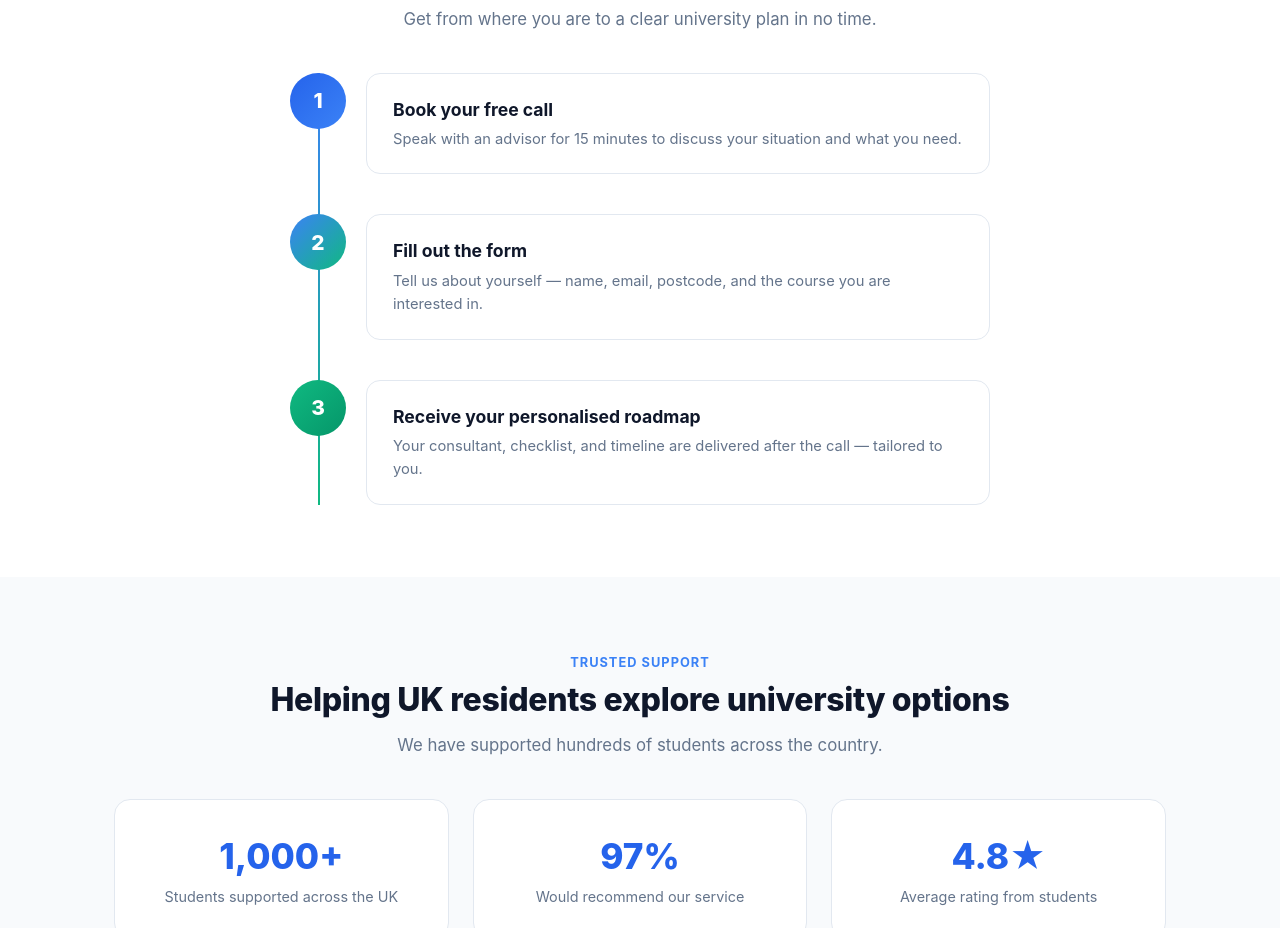
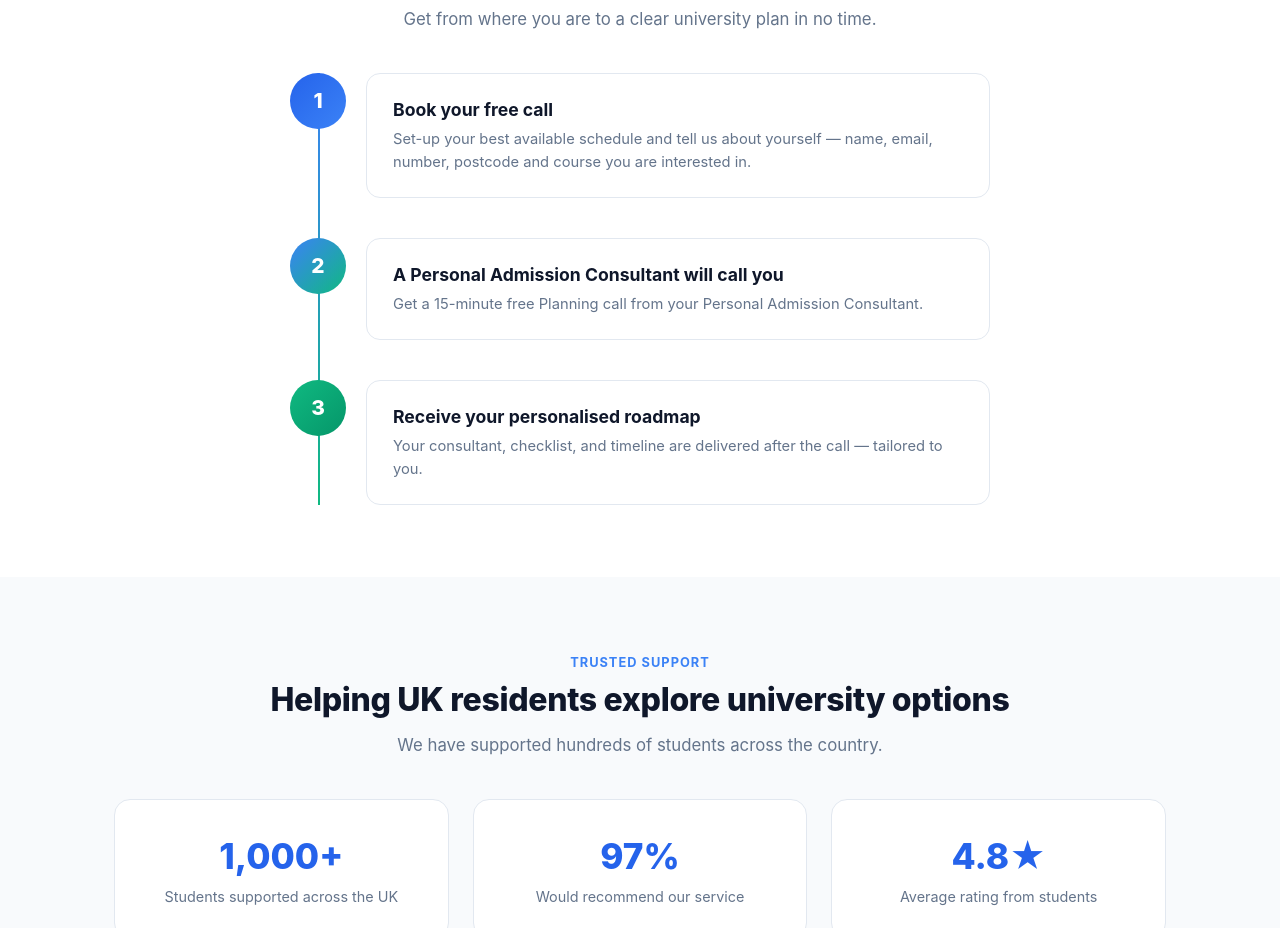
Before and after one commit to torche0713-oss/uk-university-support, a plain HTML site: page index.html in a window 1280 px wide. Shown: the part 1440-2368 px from the top of the page. Drawn offline with Linux system fonts and the light colour scheme.

Commit message:
Edited The Three simple steps

```diff
--- a/index.html
+++ b/index.html
@@ -832,14 +832,14 @@
           <div class="timeline-circle">1</div>
           <div class="timeline-content">
             <h3>Book your free call</h3>
-            <p>Speak with an advisor for 15 minutes to discuss your situation and what you need.</p>
+            <p>Set-up your best available schedule and tell us about yourself — name, email, number, postcode and course you are interested in.</p>
           </div>
         </div>
         <div class="timeline-step">
           <div class="timeline-circle">2</div>
           <div class="timeline-content">
-            <h3>Fill out the form</h3>
-            <p>Tell us about yourself — name, email, postcode, and the course you are interested in.</p>
+            <h3>A Personal Admission Consultant will call you</h3>
+            <p>Get a 15-minute free Planning call from your Personal Admission Consultant.</p>
           </div>
         </div>
         <div class="timeline-step">
```
